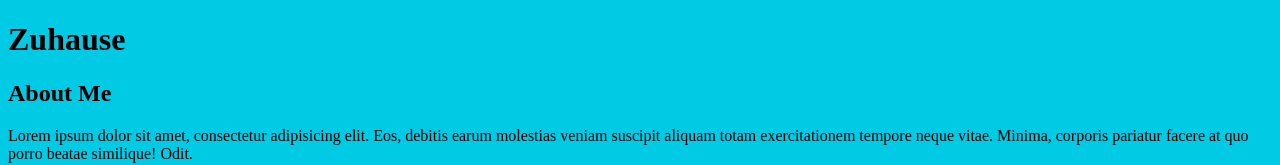
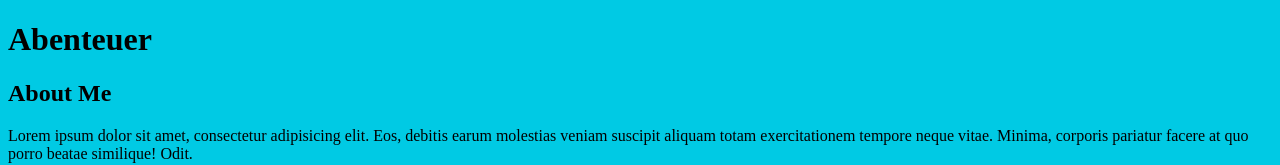
Before and after one commit to JaimeRR24/first_remote, a plain HTML site: page index.html in a window 1280 px wide. Shown: the top 165 px of the page. Drawn offline with Linux system fonts and the light colour scheme.

Commit message:
Revert "nochmal Zuhause"
This reverts commit 62e27187a4a77abb18fa0ba7a45dd16ea4d10da2.

```diff
--- a/index.html
+++ b/index.html
@@ -10,7 +10,7 @@
 <body>
 
     <header>
-        <h1>Zuhause</h1>
+        <h1>Abenteuer</h1>
 
     </header>
 
```
